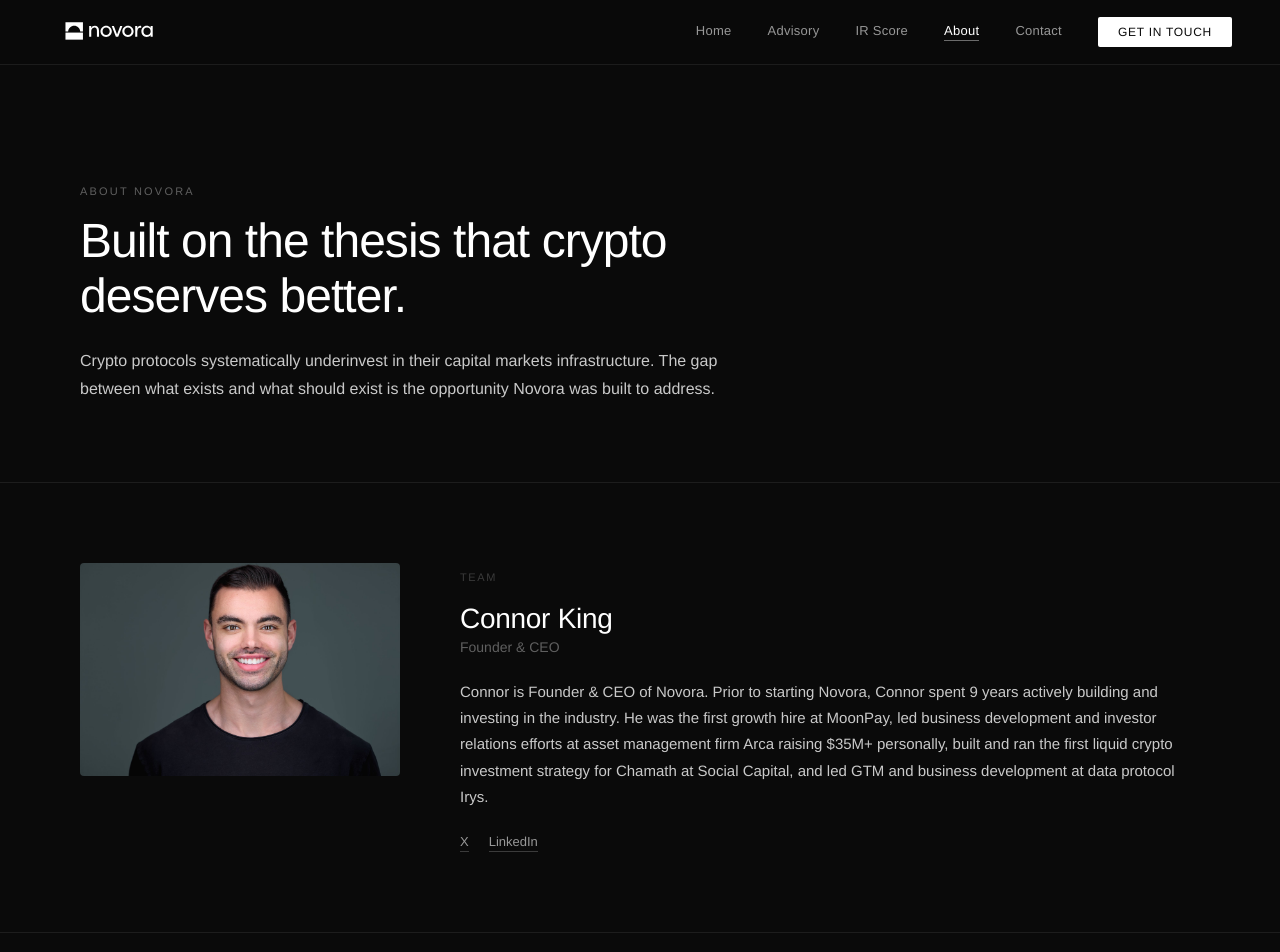
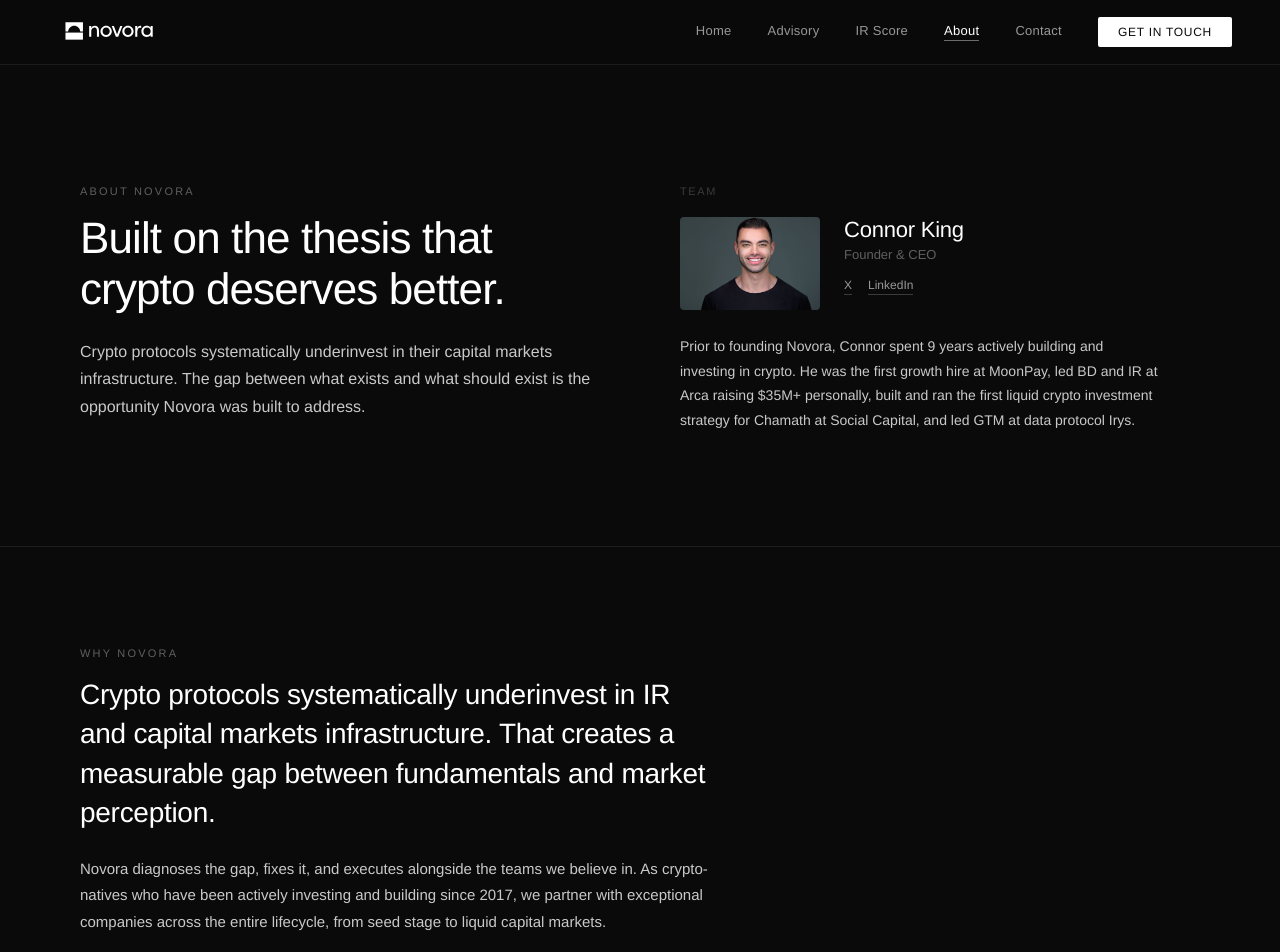
Before and after one commit to connrking/novora-site, a Next.js app: page /about in a window 1280 px wide. Shown: the top 952 px of the page. Built offline with nearby package versions, Linux system fonts and the light colour scheme.

Commit message:
redesign about page - balanced two column

```diff
--- a/app/about/page.jsx
+++ b/app/about/page.jsx
@@ -5,16 +5,18 @@ import FadeIn from "@/components/FadeIn";
 export default function AboutPage() {
   return (
     <div>
-      {/* Hero */}
-      <section style={{ padding: "120px 80px 80px", background: C.bg }}>
+      {/* Hero + Team side by side */}
+      <section style={{ padding: "120px 80px 100px", background: C.bg }}>
+        <div style={{ display: "grid", gridTemplateColumns: "1fr 1fr", gap: 80, alignItems: "start" }}>
+          {/* Left: About thesis */}
           <FadeIn>
-          <div style={{ maxWidth: 640, fontFamily: F.h }}>
+            <div style={{ fontFamily: F.h }}>
               <div style={{
                 fontSize: 11, letterSpacing: "0.2em", color: C.gray400,
                 marginBottom: 16, textTransform: "uppercase",
               }}>About Novora</div>
               <h1 style={{
-              fontSize: 48, fontWeight: 300, color: C.white,
+                fontSize: 44, fontWeight: 300, color: C.white,
                 letterSpacing: "-0.02em", lineHeight: 1.15, margin: "0 0 24px",
               }}>
                 Built on the thesis that crypto deserves better.
@@ -26,37 +28,32 @@ export default function AboutPage() {
               </p>
             </div>
           </FadeIn>
-      </section>
 
-      {/* Team */}
-      <section style={{
-        padding: "80px 80px", background: C.bg,
-        borderTop: `0.5px solid ${C.border}`,
-      }}>
-        <div style={{ display: "grid", gridTemplateColumns: "320px 1fr", gap: 60, alignItems: "start" }}>
-          <FadeIn>
-            <div>
+          {/* Right: Team */}
+          <FadeIn delay={0.15}>
+            <div style={{ fontFamily: F.h }}>
+              <div style={{ fontSize: 11, letterSpacing: "0.15em", color: C.gray500, marginBottom: 20, textTransform: "uppercase" }}>Team</div>
+              <div style={{ display: "flex", gap: 24, alignItems: "start" }}>
                 <img
                   src="/connor-king.jpg"
                   alt="Connor King"
-                style={{
-                  width: "100%", borderRadius: 4, display: "block",
-                }}
+                  style={{ width: 140, borderRadius: 4, display: "block", flexShrink: 0 }}
                 />
+                <div>
+                  <h3 style={{ fontSize: 22, fontWeight: 400, color: C.white, margin: "0 0 4px", letterSpacing: "-0.01em" }}>Connor King</h3>
+                  <p style={{ fontSize: 13, color: C.gray400, margin: "0 0 16px" }}>Founder & CEO</p>
+                  <div style={{ display: "flex", gap: 16 }}>
+                    <a href="https://x.com/connorking" style={{ fontSize: 12, color: C.gray300, textDecoration: "none", borderBottom: `0.5px solid ${C.gray500}`, paddingBottom: 2 }}>X</a>
+                    <a href="https://www.linkedin.com/in/connorking1/" style={{ fontSize: 12, color: C.gray300, textDecoration: "none", borderBottom: `0.5px solid ${C.gray500}`, paddingBottom: 2 }}>LinkedIn</a>
                   </div>
-          </FadeIn>
-          <FadeIn delay={0.1}>
-            <div style={{ fontFamily: F.h, paddingTop: 8 }}>
-              <div style={{ fontSize: 11, letterSpacing: "0.15em", color: C.gray500, marginBottom: 20, textTransform: "uppercase" }}>Team</div>
-              <h3 style={{ fontSize: 28, fontWeight: 400, color: C.white, margin: "0 0 4px", letterSpacing: "-0.01em" }}>Connor King</h3>
-              <p style={{ fontSize: 14, color: C.gray400, margin: "0 0 24px" }}>Founder & CEO</p>
-              <p style={{ fontSize: 15, lineHeight: 1.75, color: C.gray200, fontWeight: 400, margin: 0 }}>
-                Connor is Founder & CEO of Novora. Prior to starting Novora, Connor spent 9 years actively building and investing in the industry. He was the first growth hire at MoonPay, led business development and investor relations efforts at asset management firm Arca raising $35M+ personally, built and ran the first liquid crypto investment strategy for Chamath at Social Capital, and led GTM and business development at data protocol Irys.
+                </div>
+              </div>
+              <p style={{
+                fontSize: 14, lineHeight: 1.75, color: C.gray200, fontWeight: 400, marginTop: 24,
+                maxWidth: 480,
+              }}>
+                Prior to founding Novora, Connor spent 9 years actively building and investing in crypto. He was the first growth hire at MoonPay, led BD and IR at Arca raising $35M+ personally, built and ran the first liquid crypto investment strategy for Chamath at Social Capital, and led GTM at data protocol Irys.
               </p>
-              <div style={{ display: "flex", gap: 20, marginTop: 24 }}>
-                <a href="https://x.com/connorking" style={{ fontSize: 13, color: C.gray300, textDecoration: "none", borderBottom: `0.5px solid ${C.gray500}`, paddingBottom: 2 }}>X</a>
-                <a href="https://www.linkedin.com/in/connorking1/" style={{ fontSize: 13, color: C.gray300, textDecoration: "none", borderBottom: `0.5px solid ${C.gray500}`, paddingBottom: 2 }}>LinkedIn</a>
-              </div>
             </div>
           </FadeIn>
         </div>
@@ -67,21 +64,21 @@ export default function AboutPage() {
         padding: "100px 80px", borderTop: `0.5px solid ${C.border}`, background: C.bg,
       }}>
         <FadeIn>
-          <div style={{ maxWidth: 700 }}>
+          <div style={{ maxWidth: 640, fontFamily: F.h }}>
             <div style={{
               fontSize: 11, letterSpacing: "0.2em", color: C.gray400,
-              marginBottom: 16, fontFamily: F.h, textTransform: "uppercase",
+              marginBottom: 16, textTransform: "uppercase",
             }}>Why Novora</div>
             <h2 style={{
-              fontFamily: F.h, fontSize: 28, fontWeight: 300,
+              fontSize: 28, fontWeight: 300,
               color: C.white, letterSpacing: "-0.01em", lineHeight: 1.4, margin: "0 0 24px",
             }}>
               Crypto protocols systematically underinvest in IR and capital markets infrastructure. That creates a measurable gap between fundamentals and market perception.
             </h2>
             <p style={{
-              fontFamily: F.h, fontSize: 15, lineHeight: 1.75, color: C.gray200, fontWeight: 400,
+              fontSize: 15, lineHeight: 1.75, color: C.gray200, fontWeight: 400,
             }}>
-              Novora diagnoses the gap, fixes it, and executes alongside the teams we believe in. As crypto-natives who&apos;ve been actively investing and building since 2017, we partner with exceptional companies across the entire lifecycle — from seed stage to liquid capital markets.
+              Novora diagnoses the gap, fixes it, and executes alongside the teams we believe in. As crypto-natives who have been actively investing and building since 2017, we partner with exceptional companies across the entire lifecycle, from seed stage to liquid capital markets.
             </p>
           </div>
         </FadeIn>
```
Lines whose indentation alone changed are shown as unchanged.
